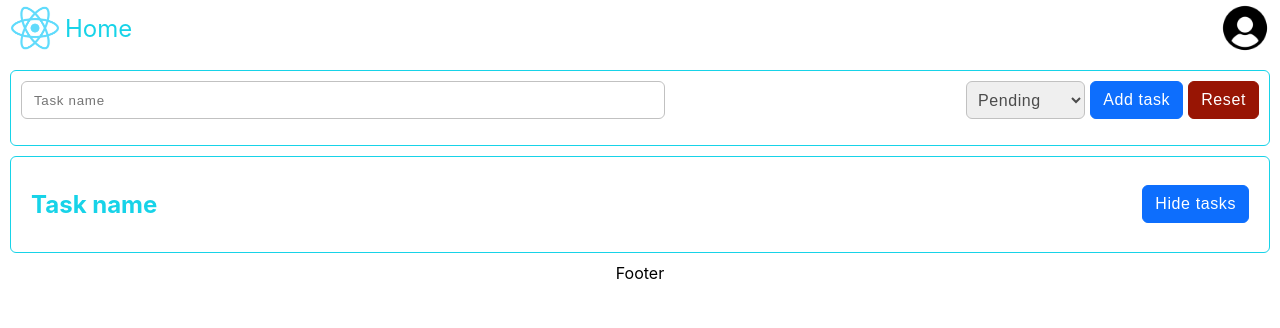
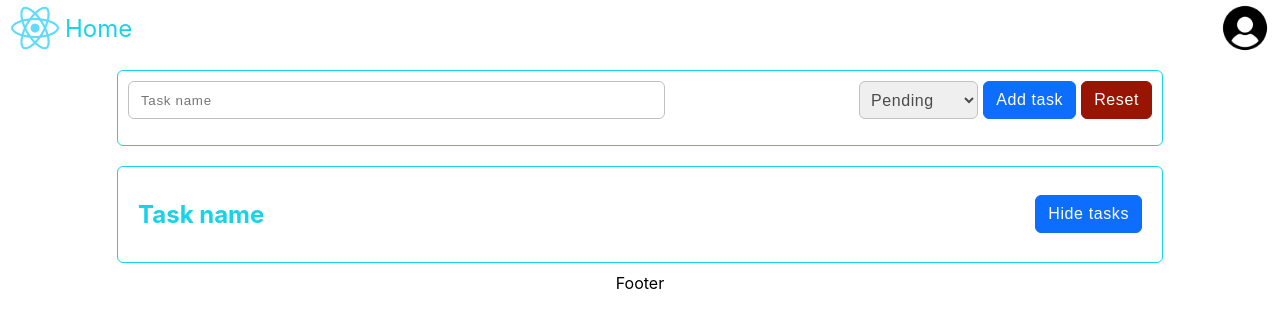
Before and after one commit to harshrajhrj/react-grasp, a React (Create React App) app: page / in a window 1280 px wide. Shown: the top 328 px of the page. Built offline with nearby package versions, Linux system fonts and the light colour scheme; the HTML template or start-up script is replaced by a standard one.

Commit message:
--stage 4, some css modified --width, flex property added to main container

```diff
--- a/src/App.js
+++ b/src/App.js
@@ -12,8 +12,10 @@ function App() {
   return (
     <div className="App">
       <Header />
-      <AddTask tasks={tasks} setTasks={setTasks} />
-      <Tasks tasks={tasks} setTasks={setTasks} />
+      <main>
+        <AddTask tasks={tasks} setTasks={setTasks} />
+        <Tasks tasks={tasks} setTasks={setTasks} />
+      </main>
       <Footer />
     </div>
   );
--- a/src/Styling/li.css
+++ b/src/Styling/li.css
@@ -62,12 +62,18 @@
   outline: none !important;
   border-color: #4c4c4c;
 }
+.App main {
+  display: flex;
+  flex-direction: column;
+  align-items: center;
+}
 .App .Task,
 .App .AddTask {
   border: 1px solid #17d3e8;
   border-radius: 0.375rem;
   padding: 10px;
   margin: 10px;
+  width: 80%;
 }
 .App .Task .Header,
 .App .AddTask .Header {
--- a/src/Styling/li.scss
+++ b/src/Styling/li.scss
@@ -83,12 +83,19 @@ $task-incomplete-hv: 0 14px 28px rgba(0, 0, 0, 0.25), 0 10px 10px rgb(152, 46, 4
         }
     }
 
+    main {
+        display: flex;
+        flex-direction: column;
+        align-items: center;
+    }
+
     .Task,
     .AddTask {
         border: 1px solid $text-border-color;
         border-radius: 0.375rem;
         padding: 10px;
         margin: 10px;
+        width: calc(100% - 20%);
 
         .Header {
             display: flex;
```
Also changed, not shown: 1 other file (tests, documents, lock files or other folders).
